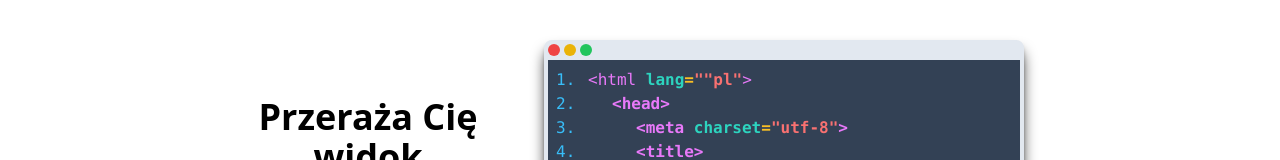
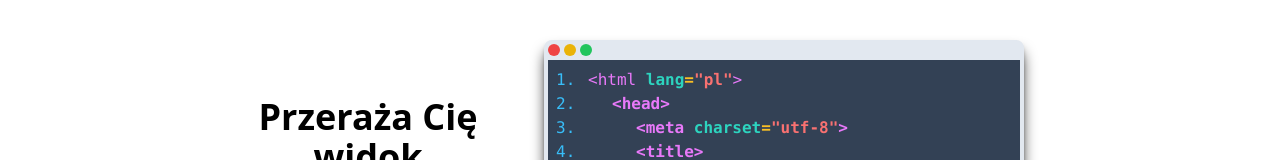
Before and after one commit to pecet3/pecet.it, a Next.js app: page / in a window 1280 px wide. Shown: the part 160-320 px from the top of the page. Built offline with nearby package versions, Linux system fonts and the light colour scheme.

Commit message:
fixing this shit

```diff
--- a/components/CodeBlock.tsx
+++ b/components/CodeBlock.tsx
@@ -72,7 +72,7 @@ const HTMLelement: React.FC<HTMLelementProps> = ({ element, classes, lang, child
                     <b className='text-red-400'>&quot;{classes}&quot;</b></b> : null}
                 {lang ? <b className="text-teal-400"> lang
                     <b className="text-amber-400">=</b>
-                    <b className='text-red-400'>&quot;"{lang}&quot;</b></b> : null}&gt;
+                    <b className='text-red-400'>&quot;{lang}&quot;</b></b> : null}&gt;
             </p>
             <div className='pl-6 text-white font-extrabold'> {children}</div>
             <p className="text-fuchsia-400">&lt;/{element}&gt;</p>
```
